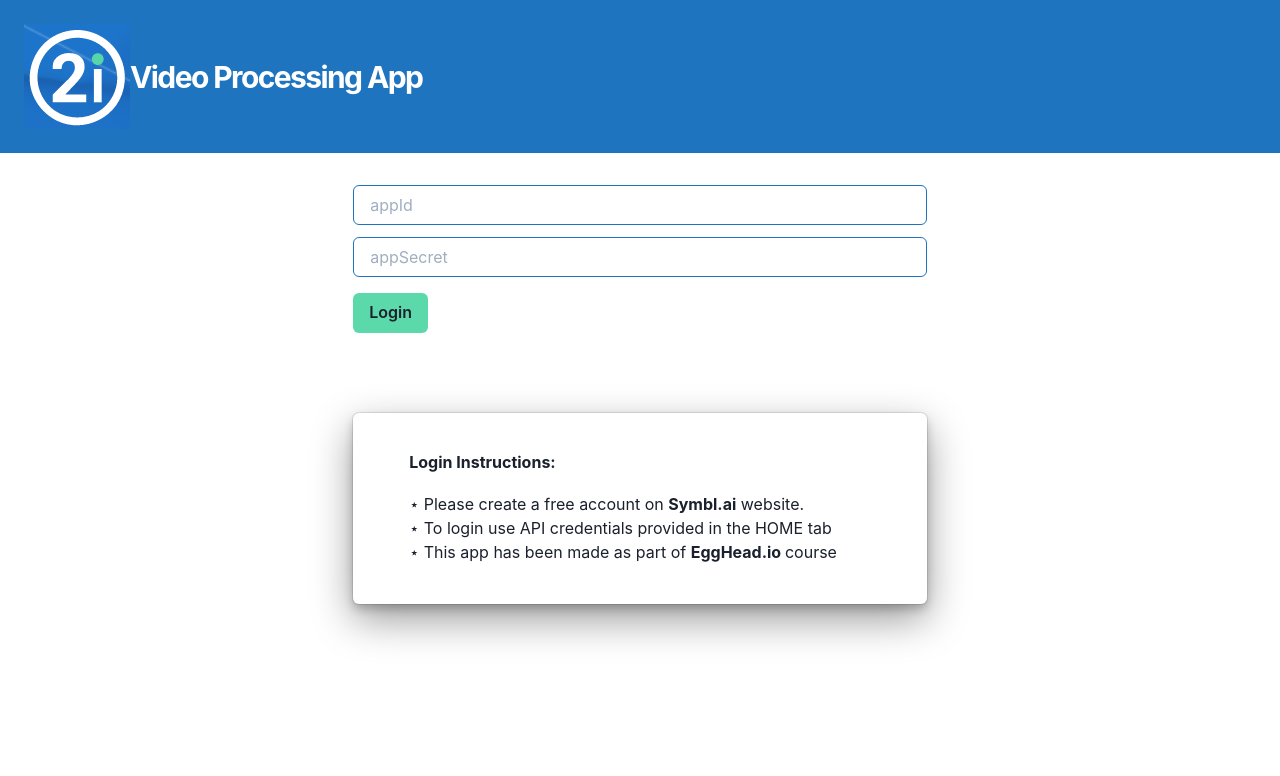
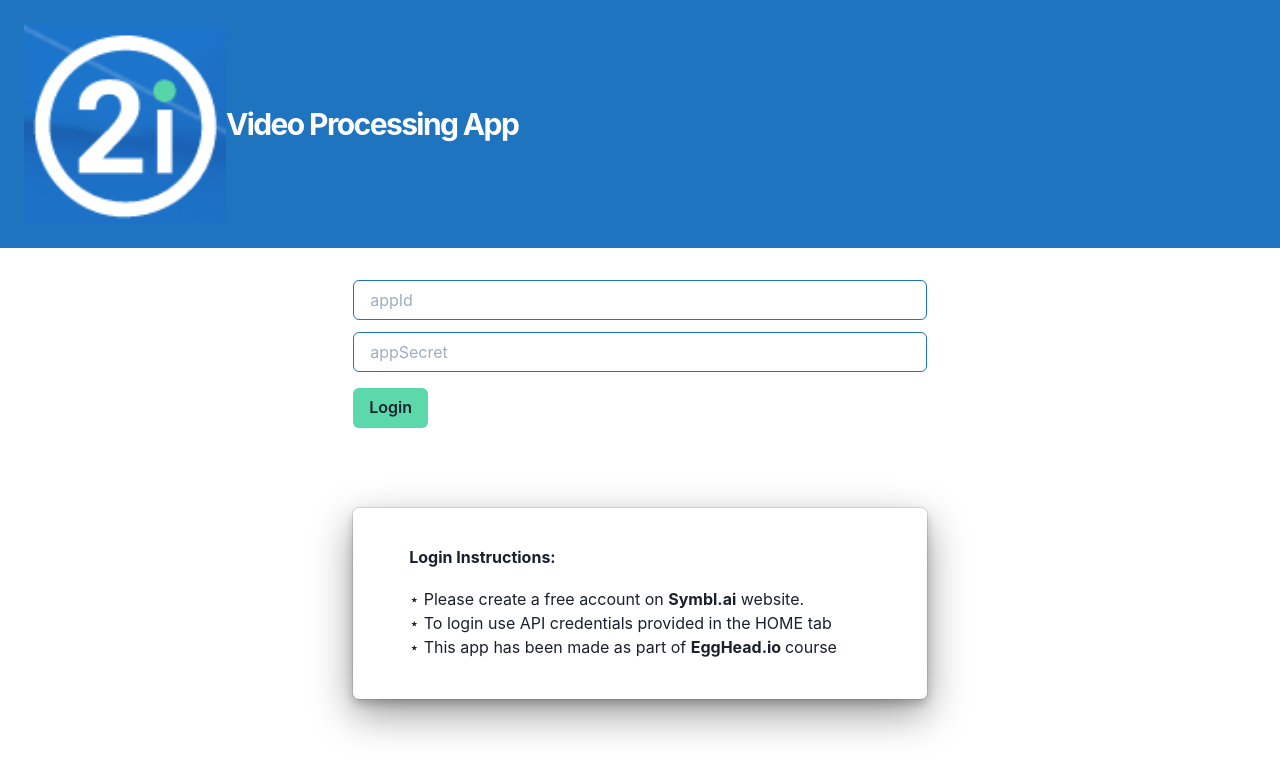
Before and after one commit to KatKmiotek/videoProcessing, a Next.js app: page / in a window 1280 px wide. Shown: the top 776 px of the page. Built offline with nearby package versions, Linux system fonts and the light colour scheme.

Commit message:
home nav and password input added

```diff
--- a/components/header.js
+++ b/components/header.js
@@ -1,17 +1,9 @@
 import React from 'react'
 import {
-  SimpleGrid,
-  Box,
-  Container,
   Flex,
   Heading,
   Image,
-  Button,
-  Text,
-  AspectRatio,
-  Divider,
-  Input,
-  InputGroup,
+  Link
 } from '@chakra-ui/react'
 
 export default function Header() {
@@ -28,7 +20,7 @@ export default function Header() {
         marginBottom="2rem"
       >
         <Flex align="center" mr={5}>
-        <Image src="logo.png"/>
+        <Link href="/"><Image alt = "logo" src="logo.png" width="200" height="200"/></Link>
           <Heading as="h1" size="lg" letterSpacing={'-.1rem'}>
                 Video Processing App
           </Heading>
--- a/components/protectedPage.js
+++ b/components/protectedPage.js
@@ -1,5 +1,5 @@
 import React, {useState} from 'react'
-import {Container, Button, Input, Stack, Box, Heading, Link, Image, ExternalLinkIcon, Text} from '@chakra-ui/react'
+import {Container, Button, Input, Stack, Box, Heading, Link,} from '@chakra-ui/react'
 import Header from './header'
 import {useAuth} from '../hooks/'
 
@@ -24,7 +24,7 @@ export default function ProtectedPage({children}) {
       }),
     })
     const json = await response.json()
-    console.log(json)
+    // console.log(json)
     setToken(json.accessToken)
   }
 
@@ -42,6 +42,7 @@ export default function ProtectedPage({children}) {
               onChange={(e) => setAppId(e.target.value)}
             />
             <Input
+              type="password"
               placeholder="appSecret"
               size="md"
               border="1px"
@@ -52,8 +53,8 @@ export default function ProtectedPage({children}) {
           <Button onClick={() => loginToSymbl()} bg="#5BD9AB">Login</Button>
           <Box boxShadow="dark-lg" p="6" marginTop="20" rounded="md" bg="white">
             <Container margin="1rem">
-            <Text>
-              <Heading as="h4" size="sm" marginBottom="5">
+            <Box fontSize="6x1">
+              <Heading size="sm" marginBottom="5">
                 Login Instructions:
               </Heading>
               ⋆ Please create a free account on <Link href="https://symbl.ai/" isExternal>
@@ -63,7 +64,7 @@ export default function ProtectedPage({children}) {
 
               ⋆ This app has been made as part of <Link href="https://egghead.io/courses/create-contextual-video-analysis-app-with-nextjs-and-symbl-ai-4efb" is isExternal>
               <strong> EggHead.io </strong></Link> course
-               </Text>
+               </Box>
 
 
             </Container>
--- a/pages/_app.js
+++ b/pages/_app.js
@@ -1,6 +1,5 @@
 import {ChakraProvider, extendTheme} from '@chakra-ui/react'
 import {AuthProvider} from '../hooks'
-import { useEffect }  from 'react'
 // 2. Extend the theme to include custom colors, fonts, etc
 const colors = {
   brand: {
@@ -13,20 +12,7 @@ const colors = {
 const theme = extendTheme({colors})
 
 function MyApp({Component, pageProps}) {
-  useEffect(() => {
-    if("serviceWorker" in navigator) {
-      window.addEventListener("load", function () {
-       navigator.serviceWorker.register("/sw.js").then(
-          function (registration) {
-            console.log("Service Worker registration successful with scope: ", registration.scope);
-          },
-          function (err) {
-            console.log("Service Worker registration failed: ", err);
-          }
-        );
-      });
-    }
-  }, [])
+
   return (
     <AuthProvider>
       <ChakraProvider resetCSS theme={theme}>
--- a/pages/index.js
+++ b/pages/index.js
@@ -29,7 +29,7 @@ export default function Home() {
   const [status, setStatus] = useState('not started')
   const [messages, setMessages] = useState([])
 
-  console.log(messages)
+  // console.log(messages)
   useEffect(() => {
     const src = URL.createObjectURL(new Blob([file], {type: 'video/mp4'}))
     setVideoSrc(src)
@@ -81,7 +81,7 @@ export default function Home() {
     })
       .then((rawResult) => rawResult.json())
       .then((result) => {
-        console.log(result)
+        // console.log(result)
         setConversationId(result.conversationId)
         setJobId(result.jobId)
         setStatus('in_progress')
@@ -130,12 +130,12 @@ export default function Home() {
             {status === 'not started'
               ? ''
               : status === 'in_progress'
-              ? 'processing'
+              ? 'processing data ...'
               : status}
           </Heading>
         </Box>
         <Divider orientation="horizontal" />
-        <Heading>Processing Data</Heading>
+        {/* <Heading>Processing Data...</Heading> */}
         <SimpleGrid
           columns={2}
           spacingX="40px"
```
Also changed, not shown: public/sw.js (added).
